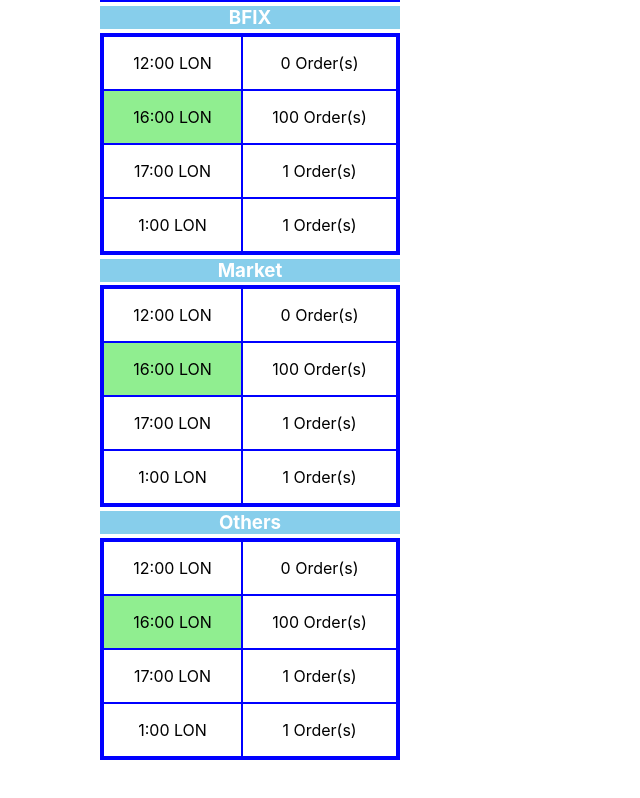
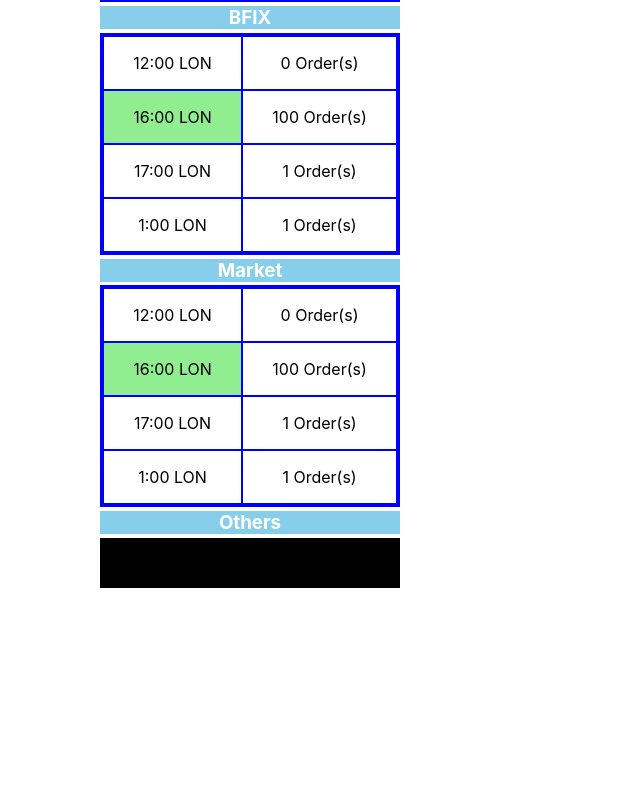
Before and after one commit to kumarsunny0013/SpringBoot-React, a React (Create React App) app in the folder frontend/: page /blotter in a window 1280 px wide. Shown: the part 471-1269 px from the top of the page, without its empty margins (0-640 px from the left). After the commit the page ends 1159 px from the top, so only its background shows below. Built offline with nearby package versions, Linux system fonts and the light colour scheme.

Commit message:
added blotter Footer

```diff
--- a/frontend/src/Component/Blotter.module.css
+++ b/frontend/src/Component/Blotter.module.css
@@ -32,6 +32,16 @@
     font-size: 22px
 }
 
+.blotterFooter {
+    background: black;
+    color: #fff;
+    height: 40px;
+    padding-top: 10px;
+    font-weight: bold;
+    font-size: 22px;
+    margin-top: -15px
+}
+
 .selection {
     background: black;
     color: #fff;
--- a/frontend/src/Component/blotters.js
+++ b/frontend/src/Component/blotters.js
@@ -43,7 +43,7 @@
                     {gridHeading("Market")}
                     {gridSection()}
                     {gridHeading("Others")}
-                    {gridSection()}
+                    <div className={style.blotterFooter}></div>
                 </div>
             </div>
         </>
```
Also changed, not shown: 1 other file (tests, documents, lock files or other folders).
